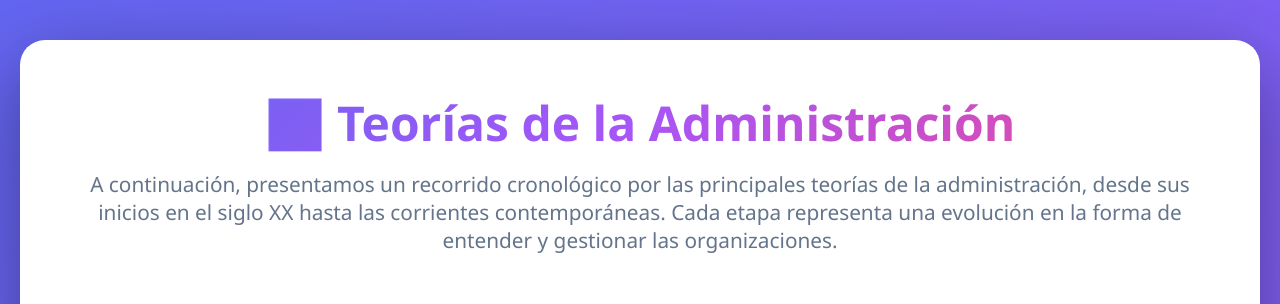
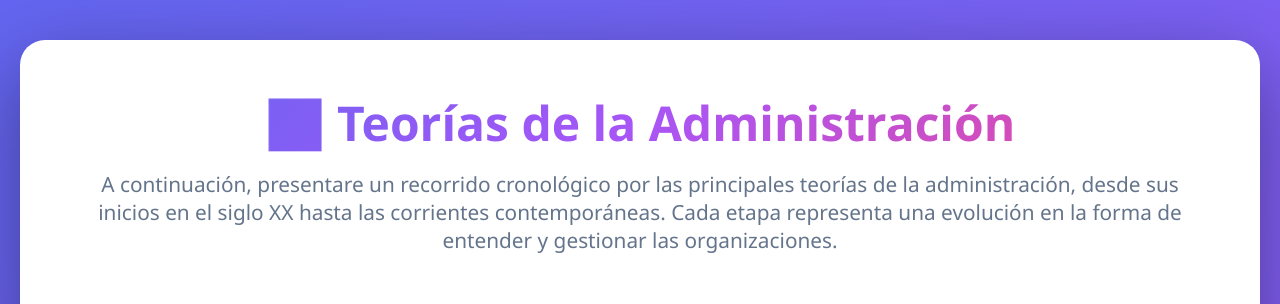
Before and after one commit to dastiroles98-design/Infograf-a---Teor-as-de-la-Administraci-n, a plain HTML site: page index.html in a window 1280 px wide. Shown: the top 304 px of the page. Drawn offline with Linux system fonts and the light colour scheme.

Commit message:
Update index.html

```diff
--- a/index.html
+++ b/index.html
@@ -290,8 +290,7 @@
 <body>
     <div class="container">
         <h1>📊 Teorías de la Administración</h1>
-        <p class="subtitle">A continuación, presentamos un recorrido cronológico por las principales teorías de la administración, desde sus inicios en el siglo XX hasta las corrientes contemporáneas. Cada etapa representa una evolución en la forma de entender y gestionar las organizaciones.</p>
-
+        <p class="subtitle">A continuación, presentare un recorrido cronológico por las principales teorías de la administración, desde sus inicios en el siglo XX hasta las corrientes contemporáneas. Cada etapa representa una evolución en la forma de entender y gestionar las organizaciones.</p>
         <div class="timeline">
             <div class="theory-card">
                 <div class="dot"></div>
```
